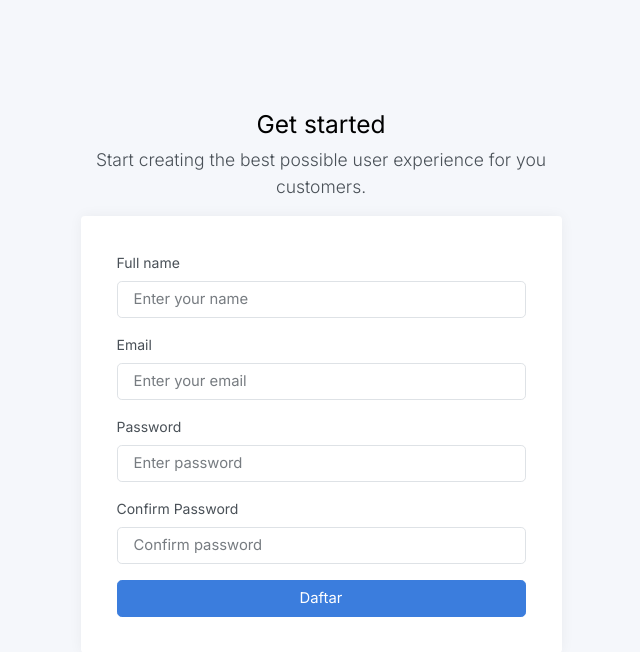
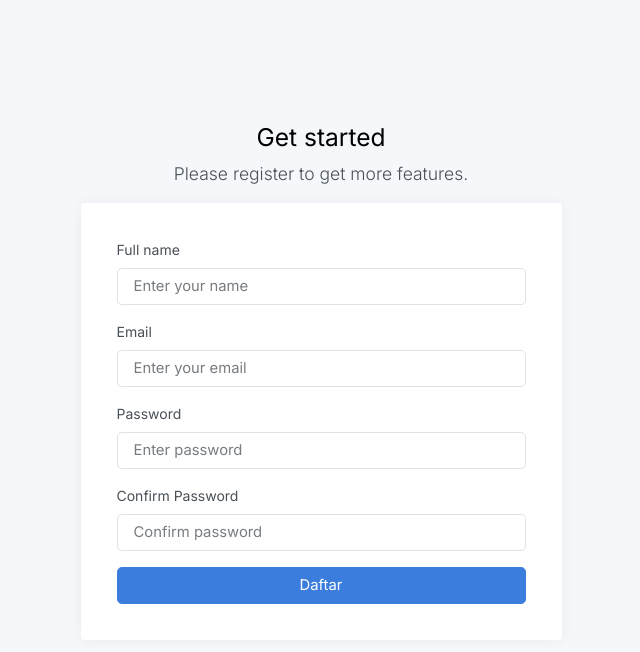
Before and after one commit to Ardibirawinata/Project-Web-PDF, a Laravel app: page /register in a window 1280 px wide. Shown: the top 652 px of the page, without its empty margins (319-959 px from the left). Run offline with Laravel 10, Linux system fonts and the light colour scheme; parts of the project's set-up code (start-up, migrations or seed data) failed here and were passed over.

Commit message:
Update register.blade.php

```diff
--- a/resources/views/auth/register.blade.php
+++ b/resources/views/auth/register.blade.php
@@ -17,7 +17,7 @@
 
 	<link rel="canonical" href="https://demo-basic.adminkit.io/pages-sign-up.html" />
 
-	<title>Sign Up | AdminKit Demo</title>
+	<title>Sign Up</title>
 
 	<link href="assets/css/app.css" rel="stylesheet">
 	<link href="https://fonts.googleapis.com/css2?family=Inter:wght@300;400;600&display=swap" rel="stylesheet">
@@ -33,7 +33,7 @@
 						<div class="text-center mt-4">
 							<h1 class="h2">Get started</h1>
 							<p class="lead">
-								Start creating the best possible user experience for you customers.
+								Please register to get more features.
 							</p>
 						</div>
 
```
